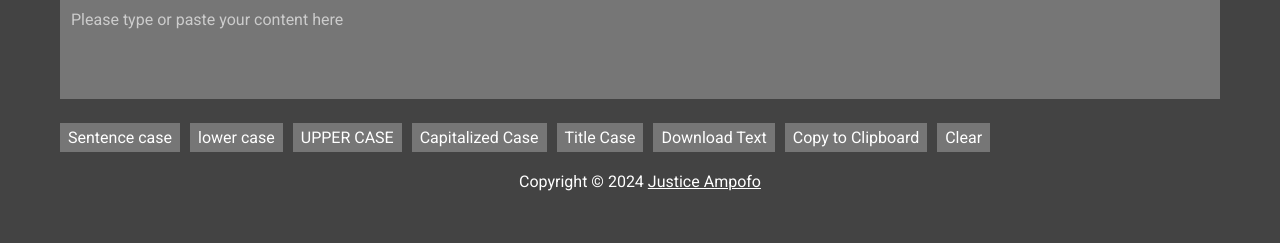
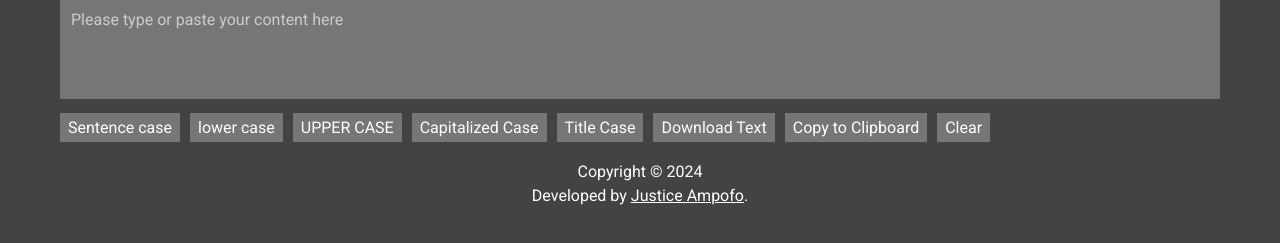
Before and after one commit to JusticeAmpofo/case-converter, a plain HTML site: page index.html in a window 1280 px wide. Shown: the part 99-342 px from the top of the page. Drawn offline with Linux system fonts and the light colour scheme.

Commit message:
add code to clear text and update footer

```diff
--- a/css/style.css
+++ b/css/style.css
@@ -70,7 +70,7 @@ body {
 	display: flex;
 	flex-wrap: wrap;
 	gap: 10px;
-	margin-top: 20px;
+	margin-top: 10px;
 }
 
 .btn {
@@ -99,6 +99,10 @@ body {
 	text-align: center;
 }
 
+.footer__text--first {
+	margin-bottom: 5px;
+}
+
 .footer__link {
 	color: #fff;
 }
--- a/index.html
+++ b/index.html
@@ -29,11 +29,14 @@
 			</div>
 		</main>
 		<footer class="footer">
+			<p class="footer__text footer__text--first">
+				Copyright &copy; <span class="footer__year"></span>
+			</p>
 			<p class="footer__text">
-				Copyright &copy; <span class="footer__year"></span>
+				Developed by
 				<a class="footer__link" href="https://justiceampofo.com" target="_blank"
 					>Justice Ampofo</a
-				>
+				>.
 			</p>
 		</footer>
 		<script src="js/script.js"></script>
--- a/js/script.js
+++ b/js/script.js
@@ -92,6 +92,8 @@ function onTextSubmit(e) {
 			break;
 		case 'copy':
 			copyToClipboard(formTextArea.value);
+		case 'clear':
+			formTextArea.value = '';
 		default:
 			break;
 	}
```
